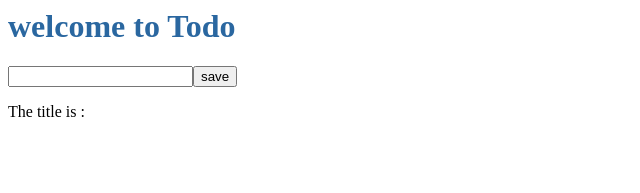
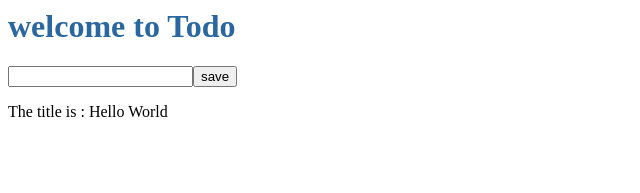
Before and after one commit to Verenasworld/my-to-do-list, an Angular app: page / in a window 1280 px wide. Shown: the top 193 px of the page, without its empty margins (0-640 px from the left). Built offline with nearby package versions, Linux system fonts and the light colour scheme.

Commit message:
1 file modified

```diff
--- a/src/app/input/input.component.ts
+++ b/src/app/input/input.component.ts
@@ -11,10 +11,11 @@ import { Component, OnInit } from '@angular/core';
   styleUrls: ['./input.component.css']
 })
 export class InputComponent implements OnInit {
-    title: string ='';
+    title: string ='my title';
   constructor() { }
 
   ngOnInit() {
+    this.title = ' Hello World ';
   }
 
 }
```
